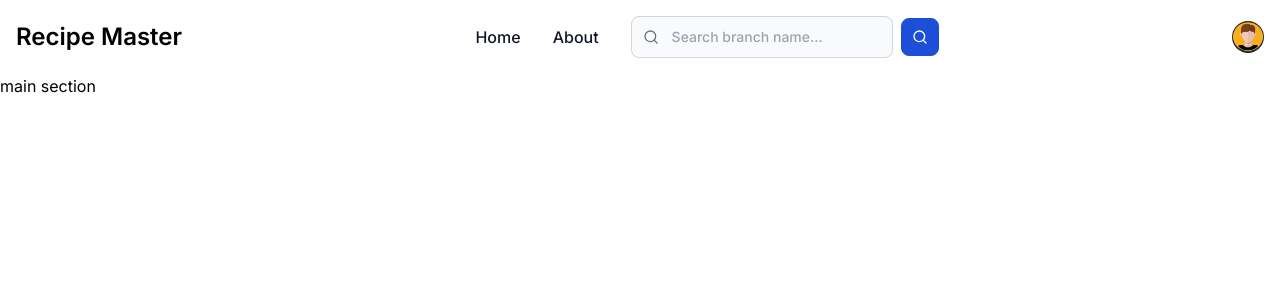
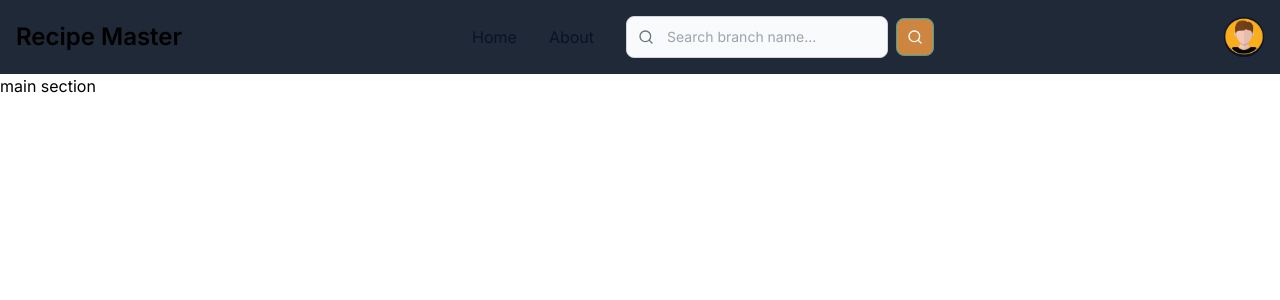
Before and after one commit to borislavDci/Recipe-Master, a Next.js app: page / in a window 1280 px wide. Shown: the top 300 px of the page. Built offline with nearby package versions, Linux system fonts and the light colour scheme.

Commit message:
bug fixed

```diff
--- a/components/common/search/SearchForm.tsx
+++ b/components/common/search/SearchForm.tsx
@@ -23,7 +23,7 @@ const SearchForm = () => {
       </div>
       <button
         type="button"
-        className="ml-2 rounded-lg border border-blue-700 bg-blue-700 p-2.5 text-sm font-medium text-white hover:bg-blue-800 focus:outline-none focus:ring-4 focus:ring-blue-300 dark:bg-blue-600 dark:hover:bg-blue-700 dark:focus:ring-blue-800"
+        className="ml-2 rounded-lg border border-info bg-primary p-2.5 text-sm font-medium text-white hover:bg-info focus:outline-none focus:ring-4 focus:ring-blue-300 dark:hover:bg-info"
       >
         <FiSearch className="h-4 w-4" />
         <span className="sr-only">Search</span>
--- a/components/features/navbar/Navbar.tsx
+++ b/components/features/navbar/Navbar.tsx
@@ -36,8 +36,21 @@ const Navbar = () => {
     { title: "About", href: "/about" },
   ];
 
+  const renderNavItems = () => {
+    return navItems.map((item, index) => (
+      <li key={index} className="my-3 md:my-0">
+        <Link
+          href={item.href}
+          className="block rounded px-3 py-2 text-textColor hover:bg-gray-100 md:p-0 md:hover:bg-transparent md:hover:text-blue-700 dark:border-gray-700 dark:text-white dark:hover:bg-gray-700 dark:hover:text-white md:dark:hover:bg-transparent md:dark:hover:text-blue-500"
+        >
+          {item.title}
+        </Link>
+      </li>
+    ));
+  };
+
   return (
-    <nav className="relative border-gray-200 bg-white dark:bg-gray-900">
+    <nav className="relative bg-gray-800 ">
       <div className="mx-auto flex max-w-screen-xl flex-wrap items-center justify-between p-4">
         {/* Use the HamburgerMenu component */}
         <HamburgerMenu isMenuOpen={isMenuOpen} toggleMenu={toggleMenu} />
@@ -53,14 +66,14 @@ const Navbar = () => {
         <div className="relative flex items-center space-x-3 md:order-2 md:space-x-0 rtl:space-x-reverse">
           <button
             type="button"
-            className="flex rounded-full bg-gray-800 text-sm focus:ring-4 focus:ring-gray-300 md:me-0 dark:focus:ring-gray-600"
+            className="flex rounded-full bg-textColor     text-sm focus:ring-4 md:me-0 dark:focus:ring-info"
             id="user-menu-button"
             aria-expanded={isDropdownOpen ? "true" : "false"}
             onClick={toggleDropdown}
           >
             <span className="sr-only">Open user menu</span>
             <Image
-              className="h-8 w-8 rounded-full"
+              className="h-10 w-10 rounded-full"
               src={profile}
               alt="user photo"
             />
@@ -69,31 +82,23 @@ const Navbar = () => {
           <ProfileDropdown isDropdownOpen={isDropdownOpen} />
         </div>
 
-        <div
-          className={`w-full items-center justify-between md:order-1 md:flex md:w-auto ${
-            isMenuOpen ? "" : "hidden"
-          }`}
-          id="navbar-user"
-        >
-          <div className="flex w-full items-center justify-center">
-            <ul className="flex flex-col items-center rounded-lg border border-gray-100 bg-gray-50 p-4 font-medium md:mt-0 md:flex-row md:space-x-8 md:border-0 md:bg-white md:p-0 rtl:space-x-reverse dark:border-gray-700 dark:bg-gray-800 md:dark:bg-gray-900">
-              {/* Renders Navbar Items */}
-              {navItems.map((item, index) => (
-                <li key={index} className="my-3 md:my-0">
-                  <Link
-                    href={item.href}
-                    className="block rounded px-3 py-2 text-gray-900 hover:bg-gray-100 md:p-0 md:hover:bg-transparent md:hover:text-blue-700 dark:border-gray-700 dark:text-white dark:hover:bg-gray-700 dark:hover:text-white md:dark:hover:bg-transparent md:dark:hover:text-blue-500"
-                  >
-                    {item.title}
-                  </Link>
-                </li>
-              ))}
-              <li>
-                <SearchForm />
-              </li>
-            </ul>
-          </div>
-        </div>
+        {/* Navbar Items */}
+        <ul className="hidden md:flex md:items-center md:space-x-8">
+          {renderNavItems()}
+          <li>
+            <SearchForm />
+          </li>
+        </ul>
+      </div>
+
+      {/* Dropdown Menu for Small Screens */}
+      <div className={`w-full ${isMenuOpen ? "block" : "hidden"}`}>
+        <ul className="flex flex-col items-center rounded-lg border border-gray-100 bg-gray-50 p-4 font-medium md:mt-0 md:flex-row md:space-x-8 md:border-0 md:bg-white md:p-0 rtl:space-x-reverse dark:border-gray-700 dark:bg-gray-800 md:dark:bg-gray-900">
+          {renderNavItems()}
+          <li>
+            <SearchForm />
+          </li>
+        </ul>
       </div>
     </nav>
   );
```
